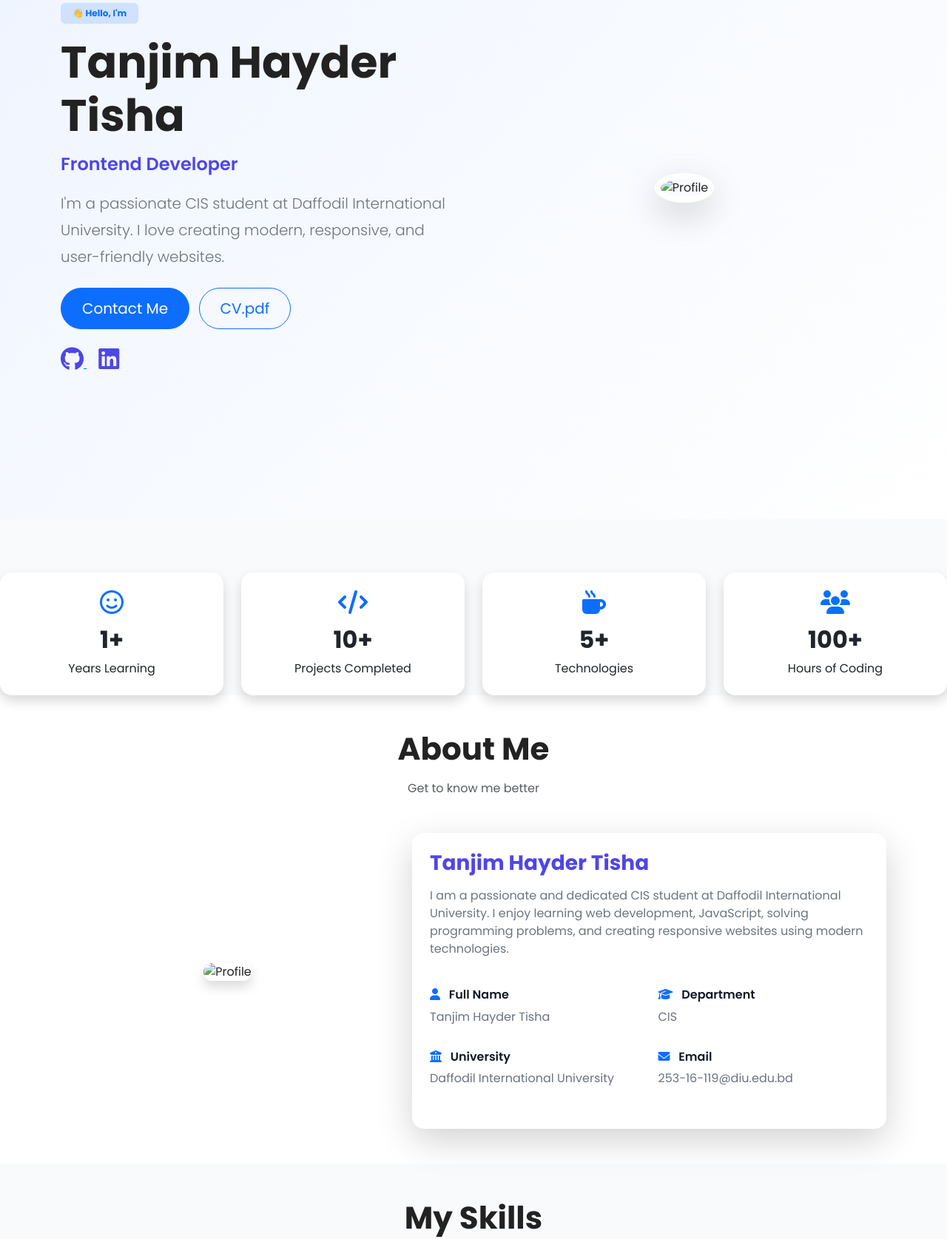
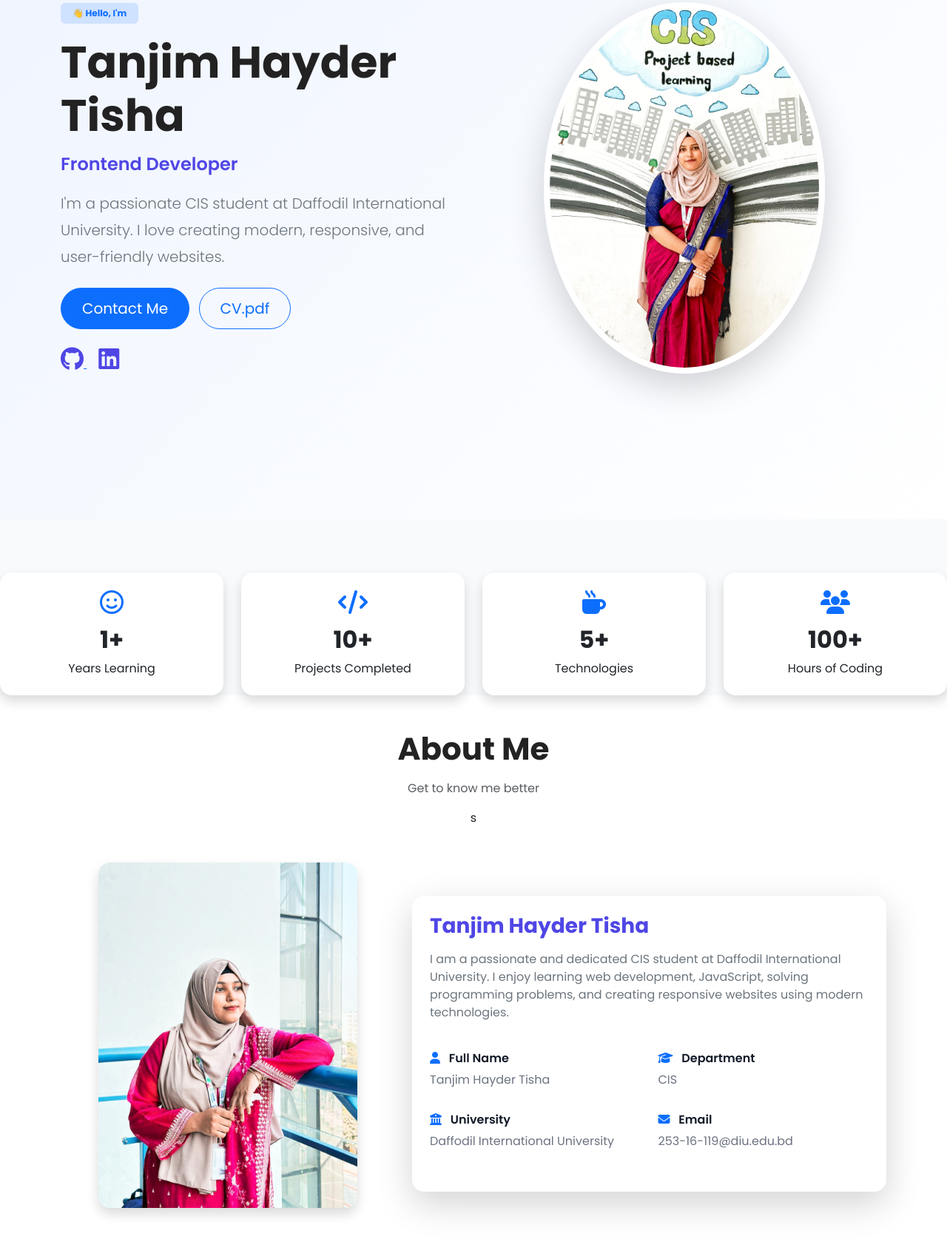
Before and after one commit to Tisha-119/Tisha-Portfolio, a plain HTML site: page index.html in a window 1280 px wide. Shown: the part 194-1869 px from the top of the page at 74% size. Drawn offline with nearby package versions, Linux system fonts and the light colour scheme.

Commit message:
Add files via upload

```diff
--- a/index.html
+++ b/index.html
@@ -173,7 +173,7 @@
 
             <div class="col-lg-6 text-center">
 
-                <img src="Images/tisha.jpg"
+                <img src="tisha.jpg"
 
                 class="img-fluid rounded-circle shadow-lg"
 
@@ -262,7 +262,7 @@
             <p class="text-muted">
                 Get to know me better
             </p>
-
+s
         </div>
 
         <div class="row align-items-center">
@@ -271,7 +271,7 @@
 
             <div class="col-lg-5 text-center mb-4">
 
-                <img src="Images/tisha1.jpg"
+                <img src="tisha1.jpg"
                     class="img-fluid rounded-4 shadow"
                     width="350"
                     alt="Profile">
@@ -509,7 +509,7 @@
 
                 <div class="card project-card border-0 shadow h-100">
 
-                    <img src="Images/project2.png"
+                    <img src="project2.png"
                         class="card-img-top"
                         alt="Gym">
 
```
